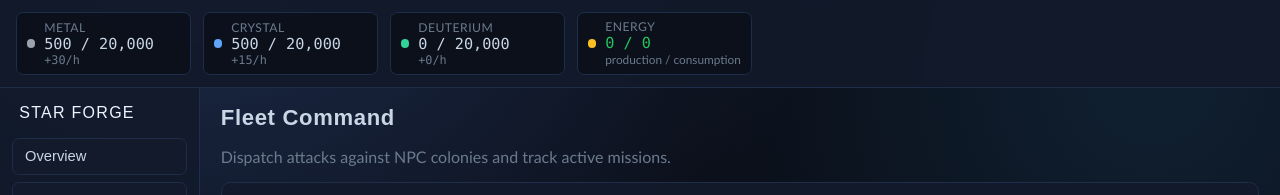
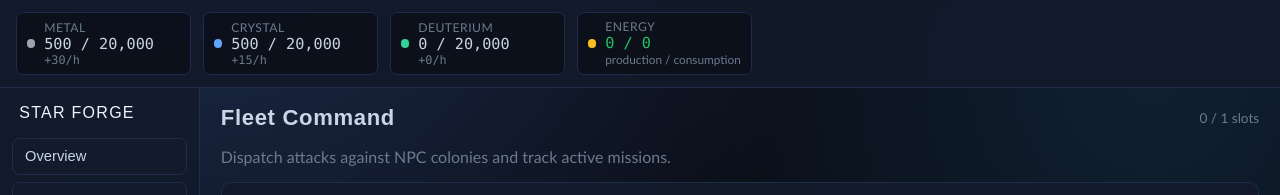
Before and after one commit to Donsig/StarForge, a React (Vite) app: page / in a window 1280 px wide. Both pictures are taken after a click on the button "Fleet". Shown: the top 195 px of the page. Built offline with nearby package versions, Linux system fonts and the light colour scheme.

Commit message:
Add fleet slots counter to Fleet panel header with full-slots warning (#34)

```diff
--- a/src/panels/FleetPanel.tsx
+++ b/src/panels/FleetPanel.tsx
@@ -526,7 +526,12 @@ export function FleetPanel() {
 
   return (
     <section className="panel">
-      <h1 className="panel-title">Fleet Command</h1>
+      <div className="fleet-panel-header">
+        <h1 className="panel-title">Fleet Command</h1>
+        <span className={`fleet-slots-counter${slotsFull ? ' fleet-slots-counter--full' : ''}`}>
+          {activeMissions.length} / {maxSlots} slots
+        </span>
+      </div>
       <p className="panel-subtitle">Dispatch attacks against NPC colonies and track active missions.</p>
 
       <div className="panel-card fleet-dispatch-card">
@@ -754,7 +759,7 @@ export function FleetPanel() {
           )}
 
           <div className="fleet-dispatch-footer">
-            <span className="label">
+            <span className={`label${slotsFull ? ' danger' : ''}`}>
               Missions: {activeMissions.length} / {maxSlots}
             </span>
             <button
@@ -797,7 +802,7 @@ export function FleetPanel() {
         <div className="fleet-active-header">
           <h2 className="section-title">Active Missions</h2>
           <div className="admin-inline-row">
-            <span className="label">
+            <span className={`label${slotsFull ? ' danger' : ''}`}>
               Missions: {activeMissions.length} / {maxSlots}
             </span>
             {gameState.settings.godMode && activeMissions.length > 0 && (
--- a/src/styles.css
+++ b/src/styles.css
@@ -335,6 +335,10 @@ body {
   font-size: 0.82rem;
 }
 
+.label.danger {
+  color: var(--danger);
+}
+
 .cost-display {
   display: flex;
   gap: 0.45rem;
@@ -496,6 +500,24 @@ body {
 .fleet-table {
   width: 100%;
   border-collapse: collapse;
+}
+
+.fleet-panel-header {
+  display: flex;
+  align-items: center;
+  justify-content: space-between;
+  gap: 0.7rem;
+}
+
+.fleet-slots-counter {
+  font-size: 0.85rem;
+  color: var(--text-dim);
+  white-space: nowrap;
+}
+
+.fleet-slots-counter--full {
+  color: var(--danger);
+  font-weight: 600;
 }
 
 .fleet-table th,
```
Also changed, not shown: 1 other file (tests, documents, lock files or other folders).
